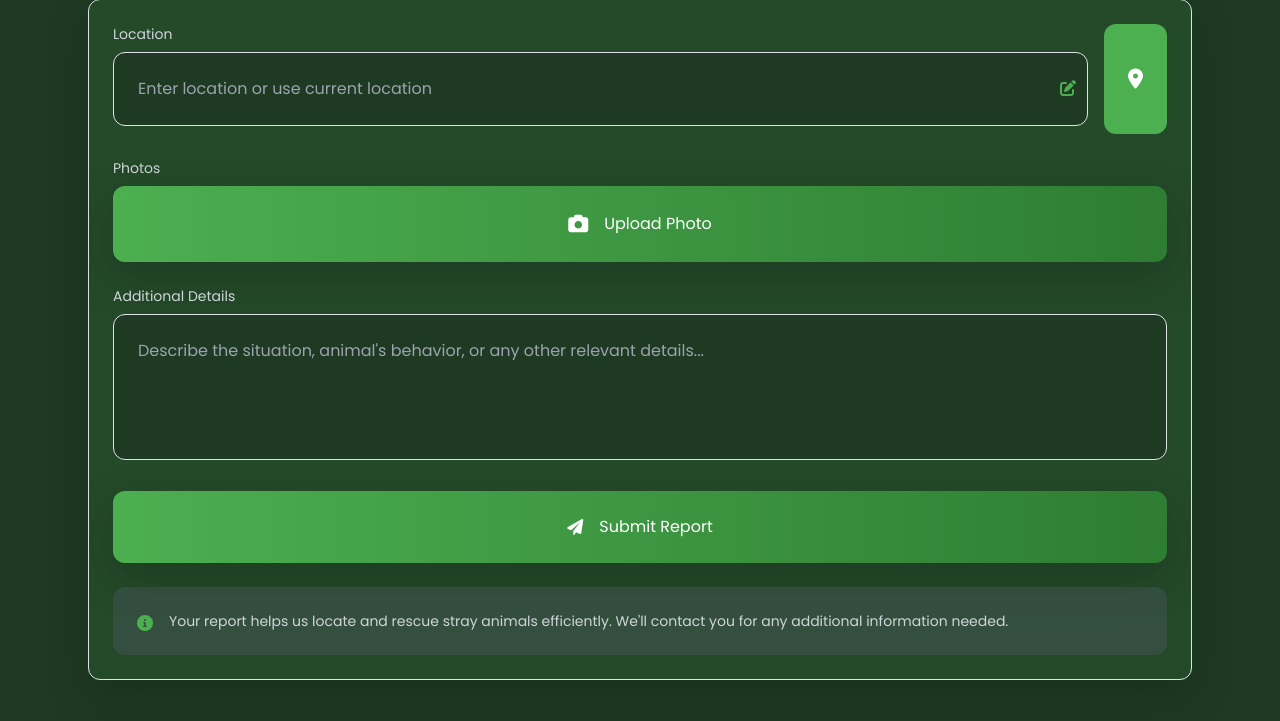
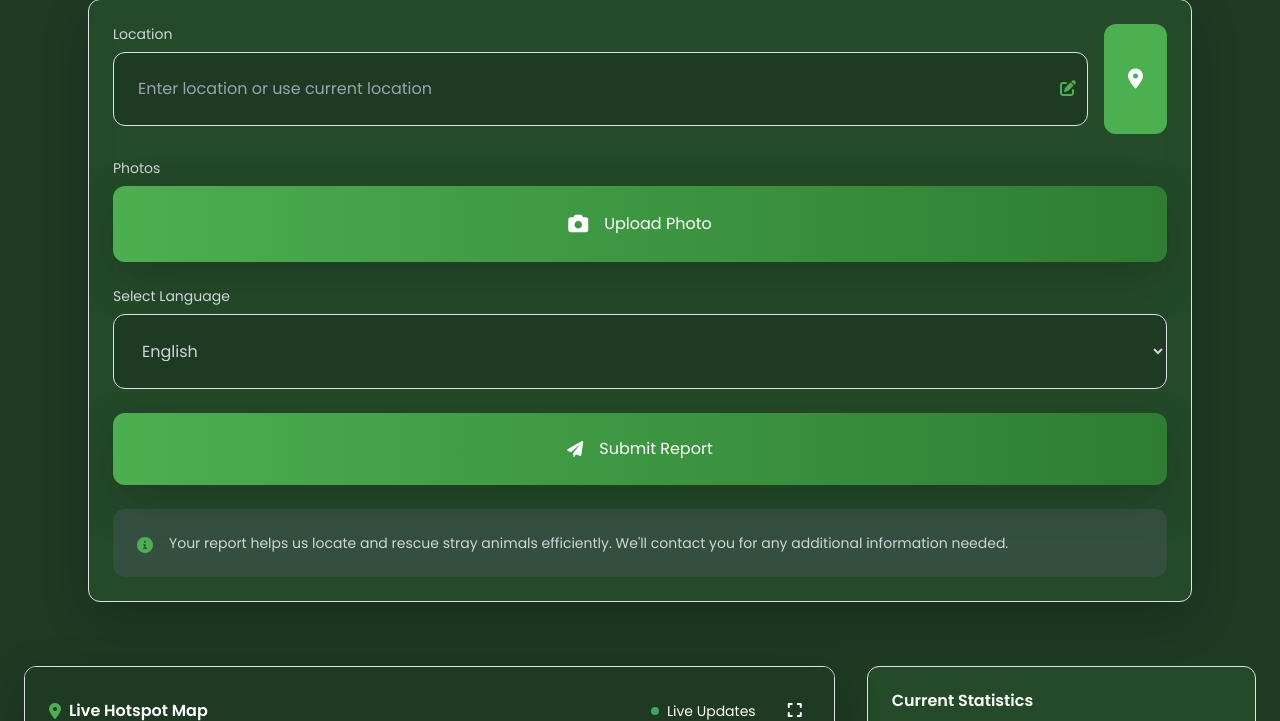
Before and after one commit to 21lakshh/Kisaan-Saathi, a FastAPI app: page /crop-care.html in a window 1280 px wide. Shown: the part 221-942 px from the top of the page. Run offline with FastAPI, Linux system fonts and the light colour scheme; some libraries are stand-ins or nearby versions.

Commit message:
ML Model integration Initiated

```diff
--- /dev/null
+++ b/Disease prediction Model/class_indices.json
@@ -0,0 +1 @@
+{"0": "Apple___Apple_scab", "1": "Apple___Black_rot", "2": "Apple___Cedar_apple_rust", "3": "Apple___healthy", "4": "Blueberry___healthy", "5": "Cherry_(including_sour)___Powdery_mildew", "6": "Cherry_(including_sour)___healthy", "7": "Corn_(maize)___Cercospora_leaf_spot Gray_leaf_spot", "8": "Corn_(maize)___Common_rust_", "9": "Corn_(maize)___Northern_Leaf_Blight", "10": "Corn_(maize)___healthy", "11": "Grape___Black_rot", "12": "Grape___Esca_(Black_Measles)", "13": "Grape___Leaf_blight_(Isariopsis_Leaf_Spot)", "14": "Grape___healthy", "15": "Orange___Haunglongbing_(Citrus_greening)", "16": "Peach___Bacterial_spot", "17": "Peach___healthy", "18": "Pepper,_bell___Bacterial_spot", "19": "Pepper,_bell___healthy", "20": "Potato___Early_blight", "21": "Potato___Late_blight", "22": "Potato___healthy", "23": "Raspberry___healthy", "24": "Soybean___healthy", "25": "Squash___Powdery_mildew", "26": "Strawberry___Leaf_scorch", "27": "Strawberry___healthy", "28": "Tomato___Bacterial_spot", "29": "Tomato___Early_blight", "30": "Tomato___Late_blight", "31": "Tomato___Leaf_Mold", "32": "Tomato___Septoria_leaf_spot", "33": "Tomato___Spider_mites Two-spotted_spider_mite", "34": "Tomato___Target_Spot", "35": "Tomato___Tomato_Yellow_Leaf_Curl_Virus", "36": "Tomato___Tomato_mosaic_virus", "37": "Tomato___healthy"}
--- a/app.py
+++ b/app.py
@@ -9,6 +9,7 @@ from dotenv import load_dotenv
 import os
 import logging
 from fastapi.staticfiles import StaticFiles
+from prediction import model_response
 import pandas as pd
 # Setup logging
 logging.basicConfig(level=logging.INFO)
@@ -74,12 +75,38 @@ async def weather_advisory_page(request: Request):
 # async def waste_exchange_page(request: Request):
 #     return templates.TemplateResponse("waste-exchange.html",{"request":request})
 
-if __name__ == "__main__":
-    import uvicorn
-    uvicorn.run(app, port=8000)
-else:
-    # This is for deployment
-    pass
+@app.post("/disease_prediction")
+async def disease_prediction(file: UploadFile = File(...), selected_language: str = Form("")):
+    try:
+        # Read the uploaded image file
+        contents = await file.read()
 
-# Remove the direct call to uvicorn.run at the module level
-# uvicorn.run(app, port=8000)
+        # Validate the image format
+        try:
+            img = Image.open(io.BytesIO(contents))
+            img.verify()
+        except Exception as e:
+            logger.error(f"Invalid image format: {str(e)}")
+            raise HTTPException(status_code=400, detail=f"Invalid image format: {str(e)}")
+
+        # Save the image temporarily
+        temp_image_path = f"temp_{file.filename}"
+        with open(temp_image_path, "wb") as temp_file:
+            temp_file.write(contents)
+
+        # Call the classification function
+        result = model_response(temp_image_path, selected_language)
+
+        # Remove the temporary image file after processing
+        os.remove(temp_image_path)
+
+        return JSONResponse(status_code=200, content=result)
+
+    except Exception as e:
+        logger.error(f"Unexpected error: {str(e)}")
+        raise HTTPException(status_code=500, detail=f"Unexpected error: {str(e)}")
+
+
+
+import uvicorn
+uvicorn.run(app, port=8000)
--- /dev/null
+++ b/prediction.py
@@ -0,0 +1,61 @@
+import os
+import tensorflow as tf
+import json
+from PIL import Image
+import numpy as np
+import io
+import logging
+import base64
+import requests
+from dotenv import load_dotenv
+load_dotenv()
+
+# Setup logging
+logging.basicConfig(level=logging.INFO)
+logger = logging.getLogger(__name__)
+
+working_dir = os.getcwd()
+
+# print("Your working directory is: ", working_dir)
+
+GROQ_API_URL = "https://api.groq.com/openai/v1/chat/completions"
+GROQ_API_KEY = os.getenv("GROQ_API_KEY")
+
+if not GROQ_API_KEY:
+    raise ValueError("GROQ API KEY is not set in the .env file")
+def load_resources():
+    prediction_model = tf.keras.models.load_model(os.path.join(working_dir, "Disease prediction Model", "trained_model", "plant_disease_prediction.h5"))
+    class_indices_path = os.path.join(working_dir, "Disease prediction model", "class_indices.json")
+
+    with open(class_indices_path, "r") as f:
+        content = f.read()
+        # print("File content:", content)
+        class_indices = json.loads(content)
+
+    return prediction_model, class_indices
+
+prediction_model, class_indices = load_resources()
+
+LANGUAGES = {
+    "English": "en", # English
+    "हिन्दी": "hi", # Hindi
+    "ਪੰਜਾਬੀ": "pa", # Punjabi
+    "ಕನ್ನಡ": "kn" # Kannada
+}
+def load_and_preprocess_image(image):
+    img = Image.open(image).resize((224, 224))
+    return np.expand_dims(np.array(img)/255.0, axis=0)
+
+def predict_disease(image):
+    processed_image = load_and_preprocess_image(image)
+    predictions = prediction_model.predict(processed_image)
+    predicted_class = class_indices[str(np.argmax(predictions))]
+    return predicted_class
+
+def model_response(image_path, selected_language):
+
+    disease = predict_disease(image_path)
+
+    if not disease:
+        raise ValueError("Could not classify disease from the given input image.")
+    lang_code = LANGUAGES[selected_language]
--- a/static/script.js
+++ b/static/disease_detection_response.js
@@ -4,7 +4,7 @@ document.addEventListener('DOMContentLoaded', function() {
     const imageContainer = document.getElementById('image-container');
     const imagePreview = document.getElementById('image-preview');
     const removeBtn = document.getElementById('remove-image');
-    const queryInput = document.getElementById('query-input');
+    const languageSelect = document.getElementById('language-select');
     const submitQuery = document.getElementById('submit-query');
     const responseContainer = document.getElementById('response-container');
     const errorContainer = document.getElementById('error-container');
@@ -68,26 +68,27 @@ document.addEventListener('DOMContentLoaded', function() {
         imageUpload.value = ''; // Clear the file input
     });
 
-    // Submit Query
+    // Submit Selected language
     submitQuery.addEventListener('click', async (event) => {
         event.preventDefault(); // Prevent default form submission
         const image = imageUpload.files[0];
-        const query = queryInput.value;
+        const selectedLanguage = languageSelect.value;
+        console.log(selectedLanguage)
 
-        if (!image || !query) {
-            showError('⚠️ Please upload an image and enter a query.');
+        if (!image || !selectedLanguage) {
+            showError('⚠️ Please upload an image and Selected language.');
             return;
         }
         const formData = new FormData();
 
         formData.append('file', image);
-        formData.append('additional_info', query);
+        formData.append('selectedLanguage',selectedLanguage)
 
         try {
             submitQuery.disabled = true;
             submitQuery.textContent = 'Processing... ⏳';
 
-            const response = await fetch('/upload_and_query', {
+            const response = await fetch('/disease_prediction', {
                 method: 'POST',
                 body: formData
             });
@@ -103,25 +104,6 @@ document.addEventListener('DOMContentLoaded', function() {
             responseContainer.innerHTML = marked.parse(responseText);
             responseContainer.classList.remove('hidden');
             errorContainer.classList.add('hidden');
-
-            // If you want to create a hotspot, uncomment and implement this part
-            /*
-            const formData2 = new FormData();
-            formData2.append('file', image);
-            formData2.append('latitude', latitude); // Ensure latitude is defined
-            formData2.append('longitude', longitude); // Ensure longitude is defined
-            formData2.append('response', responseText);
-            formData2.append('time', getFormattedDateTime());
-
-            const hotspotResponse = await fetch('/create_hotspot', {
-                method: 'POST',
-                body: formData2
-            });
-
-            if (!hotspotResponse.ok) {
-                throw new Error(`Server error: ${hotspotResponse.status} ${hotspotResponse.statusText}`);
-            }
-            */
 
         } catch (error) {
             console.error('Error:', error);
--- a/templates/crop-care.html
+++ b/templates/crop-care.html
@@ -111,12 +111,16 @@
                             <p class="text-sm text-gray-400 mt-2">Max 1 photo (2MB max)</p>
                         </div>
                     </div>
-                    <!-- Description Input -->
+                    <!-- Select language -->
                     <div>
-                        <label class="block text-gray-300 text-sm font-medium mb-2">Additional Details</label>
-                        <textarea id="query-input" rows="4"
-                            placeholder="Describe the situation, animal's behavior, or any other relevant details..."
-                            class="w-full p-4 bg-[#1e3a23] rounded-xl border border-[#4caf50]/30 focus:outline-none focus:ring-2 focus:ring-purple-400 text-gray-300 resize-none"></textarea>
+                        <label for="language-select" class="block text-gray-300 text-sm font-medium mb-2">Select Language</label>
+                        <select id="language-select"
+                            class="w-full p-4 bg-[#1e3a23] rounded-xl border border-[#4caf50]/30 focus:outline-none focus:ring-2 focus:ring-purple-400 text-gray-300">
+                            <option value="English">English</option>
+                            <option value="हिन्दी">हिन्दी</option>
+                            <option value="ਪੰਜਾਬੀ">ਪੰਜਾਬੀ</option>
+                            <option value="ಕನ್ನಡ">ಕನ್ನಡ</option>
+                        </select>
                     </div>
 
                     <!-- Submit Button Example -->
```
Also changed, not shown: 1 other file.
